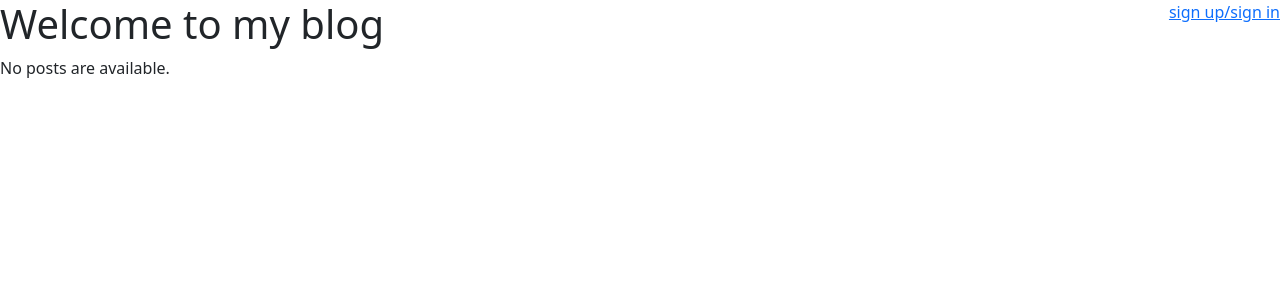
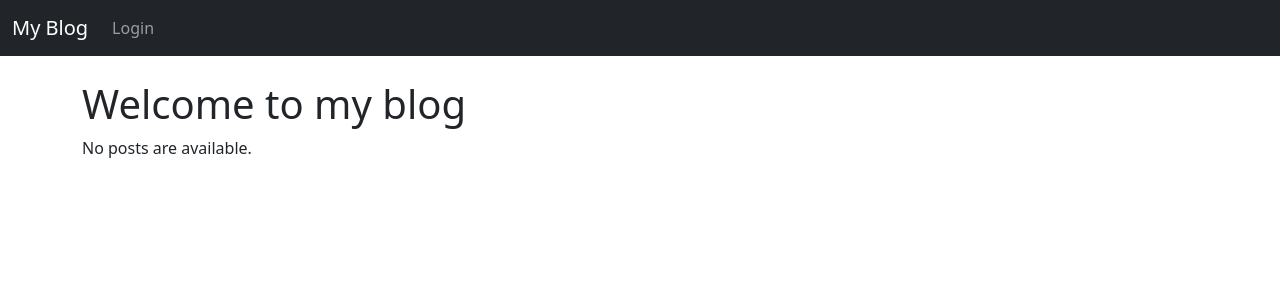
Before and after one commit to victord96/5_django_projects, a Django app: page /blog/ in a window 1280 px wide. Shown: the top 300 px of the page. Run offline with Django 3.2, Linux system fonts and the light colour scheme; data that the repository does not hold is empty.

Commit message:
Adding styles part 1

```diff
--- a/django-blog/blog/static/css/styles.css
+++ b/django-blog/blog/static/css/styles.css
@@ -1,6 +1,13 @@
-.header {
-    display:flex;
-    justify-content: space-between;
+.space { margin-top: 20px; }
+
+a { text-decoration: none;
+color:rgb(12, 155, 212)}
+
+a:hover{ color: #022013}
+
+.btn-success { background-color: #393d3b }
+
+.btn-success:hover { background-color: #022013;
 }
 
-.space { margin-top: 30px; }
+.post-upper { display:flex; justify-content: space-between;}
--- a/django-blog/blog/templates/blog/base.html
+++ b/django-blog/blog/templates/blog/base.html
@@ -1,36 +1,32 @@
 <!doctype html>
 <html lang="en">
 
-  <head>
+{% block title %}
+  <title>My blog</title>
+{% endblock %}
 
-    {% block header %} {% endblock %}
-    <!-- Required meta tags -->
-    <meta charset="utf-8">
-    <meta name="viewport" content="width=device-width, initial-scale=1">
+{% include "blog/header.html" %}
 
-    <!-- Bootstrap CSS -->
-    <link href="https://cdn.jsdelivr.net/npm/bootstrap@5.1.3/dist/css/bootstrap.min.css" rel="stylesheet" integrity="sha384-1BmE4kWBq78iYhFldvKuhfTAU6auU8tT94WrHftjDbrCEXSU1oBoqyl2QvZ6jIW3" crossorigin="anonymous">
+<body>
 
-    {% block title %} {% endblock %}
+  <div class="container">
 
-    {% load static %}
-    <link rel='stylesheet' href="{% static 'css/styles.css' %}">
+    {% block content %} <br> {% endblock %}
 
-  </head>
+  </div>
 
-  <body>
+  <!-- Optional JavaScript; choose one of the two! -->
 
-    <!-- Optional JavaScript; choose one of the two! -->
+  <!-- Option 1: Bootstrap Bundle with Popper -->
+  <script src="https://cdn.jsdelivr.net/npm/bootstrap@5.1.3/dist/js/bootstrap.bundle.min.js"
+    integrity="sha384-ka7Sk0Gln4gmtz2MlQnikT1wXgYsOg+OMhuP+IlRH9sENBO0LRn5q+8nbTov4+1p" crossorigin="anonymous"></script>
 
-    <!-- Option 1: Bootstrap Bundle with Popper -->
-    <script src="https://cdn.jsdelivr.net/npm/bootstrap@5.1.3/dist/js/bootstrap.bundle.min.js" integrity="sha384-ka7Sk0Gln4gmtz2MlQnikT1wXgYsOg+OMhuP+IlRH9sENBO0LRn5q+8nbTov4+1p" crossorigin="anonymous"></script>
+  <!-- Option 2: Separate Popper and Bootstrap JS -->
+  <!--
+      <script src="https://cdn.jsdelivr.net/npm/@popperjs/core@2.10.2/dist/umd/popper.min.js" integrity="sha384-7+zCNj/IqJ95wo16oMtfsKbZ9ccEh31eOz1HGyDuCQ6wgnyJNSYdrPa03rtR1zdB" crossorigin="anonymous"></script>
+      <script src="https://cdn.jsdelivr.net/npm/bootstrap@5.1.3/dist/js/bootstrap.min.js" integrity="sha384-QJHtvGhmr9XOIpI6YVutG+2QOK9T+ZnN4kzFN1RtK3zEFEIsxhlmWl5/YESvpZ13" crossorigin="anonymous"></script>
+      -->
 
-    <!-- Option 2: Separate Popper and Bootstrap JS -->
-    <!--
-    <script src="https://cdn.jsdelivr.net/npm/@popperjs/core@2.10.2/dist/umd/popper.min.js" integrity="sha384-7+zCNj/IqJ95wo16oMtfsKbZ9ccEh31eOz1HGyDuCQ6wgnyJNSYdrPa03rtR1zdB" crossorigin="anonymous"></script>
-    <script src="https://cdn.jsdelivr.net/npm/bootstrap@5.1.3/dist/js/bootstrap.min.js" integrity="sha384-QJHtvGhmr9XOIpI6YVutG+2QOK9T+ZnN4kzFN1RtK3zEFEIsxhlmWl5/YESvpZ13" crossorigin="anonymous"></script>
-    -->
+</body>
 
-    {% block content %} {% endblock %}
-  </body>
 </html>
--- /dev/null
+++ b/django-blog/blog/templates/blog/header.html
@@ -0,0 +1,39 @@
+<!-- Required meta tags -->
+<meta charset="utf-8">
+<meta name="viewport" content="width=device-width, initial-scale=1">
+
+<!-- Bootstrap CSS -->
+<link href="https://cdn.jsdelivr.net/npm/bootstrap@5.1.3/dist/css/bootstrap.min.css" rel="stylesheet" integrity="sha384-1BmE4kWBq78iYhFldvKuhfTAU6auU8tT94WrHftjDbrCEXSU1oBoqyl2QvZ6jIW3" crossorigin="anonymous">
+
+{% load static %}
+
+<link rel='stylesheet' href="{% static 'css/styles.css' %}">
+<link rel="shortcut icon" type="image/png" href="{% static 'favicon.ico' %}"/>
+<nav class="navbar navbar-expand-lg navbar-dark bg-dark">
+    <div class="container-fluid">
+      <a class="navbar-brand" href="/blog/">My Blog</a>
+      <button class="navbar-toggler" type="button" data-bs-toggle="collapse" data-bs-target="#navbarSupportedContent" aria-controls="navbarSupportedContent" aria-expanded="false" aria-label="Toggle navigation">
+        <span class="navbar-toggler-icon"></span>
+      </button>
+      <div class="collapse navbar-collapse" id="navbarSupportedContent">
+        <ul class="navbar-nav me-auto mb-2 mb-lg-0">
+
+          {% if user.is_authenticated %}
+
+          <div class='nav-item'>
+            <a class="nav-link" href="{% url 'blog:new_post' %}">Add Post</a>
+          </div>
+
+          <div class='nav-item'>
+            <a class="nav-link" href="/accounts/logout">logout</a>
+          </div>
+
+          {% else %}
+          <li class="nav-item">
+            <a class="nav-link" href="/accounts/login">Login</a>
+          </li>
+          {% endif %}
+        </ul>
+      </div>
+    </div>
+</nav>
--- a/django-blog/blog/templates/blog/index.html
+++ b/django-blog/blog/templates/blog/index.html
@@ -1,33 +1,22 @@
 {% extends "blog/base.html" %}
 
-{% block header %}
+{% block content %}
 
-<div class="header">
+<div class="index">
 
+    <br>
     {% if user.is_authenticated %}
 
     <h1> Welcome back, {{ user.get_username }} </h1>
-
-    <div class='nav'>
-        <a href="/accounts/logout">logout</a>
-    </div>
 
     {% else %}
 
     <h1> Welcome to my blog </h1>
 
-    <div class='nav'>
-        <a href="/accounts/login">sign up/sign in</a>
-    </div>
-
     {% endif %}
 
 
 </div>
-
-{% endblock %}
-
-{% block content %}
 
 {% if latest_post_list %}
 <ul>
--- a/django-blog/blog/templates/blog/post_confirm_delete.html
+++ b/django-blog/blog/templates/blog/post_confirm_delete.html
@@ -1,10 +1,12 @@
 {% extends "blog/base.html" %}
 
 {% block content %}
+
 <form method="post">{% csrf_token %}
     <p>Are you sure you want to delete "{{ object }}"?</p>
     {{ form }}
     <input type="submit" value="Confirm">
     <input type="button" onclick="history.back();" value="Back">
 </form>
+
 {% endblock %}
--- a/django-blog/blog/templates/blog/register.html
+++ b/django-blog/blog/templates/blog/register.html
@@ -1,6 +1,7 @@
 {% extends "blog/base.html" %}
 
 {% block content %}
+
 <h2>sign up</h2>
 <form method="post">{% csrf_token %}
     {{ form.as_p }}
--- a/django-blog/templates/registration/logged_out.html
+++ b/django-blog/templates/registration/logged_out.html
@@ -1,6 +1,7 @@
 {% extends "blog/base.html" %}
 
 {% block content %}
+
 <p>Logged out!</p>
 
 <a href="{% url 'login'%}">Click here to login again.</a>
--- a/django-blog/templates/registration/login.html
+++ b/django-blog/templates/registration/login.html
@@ -1,6 +1,8 @@
 {% extends "blog/base.html" %}
 
 {% block content %}
+
+<br>
 
 {% if form.errors %}
 <p>Your username and password didn't match. Please try again.</p>
```
Also changed, not shown: django-blog/blog/templates/blog/detail.html (+29 -15 lines), django-blog/blog/templates/blog/post_form.html (+8 -2 lines), django-blog/blog/templatetags/blog_tags.py (deleted, +0 -7 lines), django-blog/blog/favicon.ico (added).
